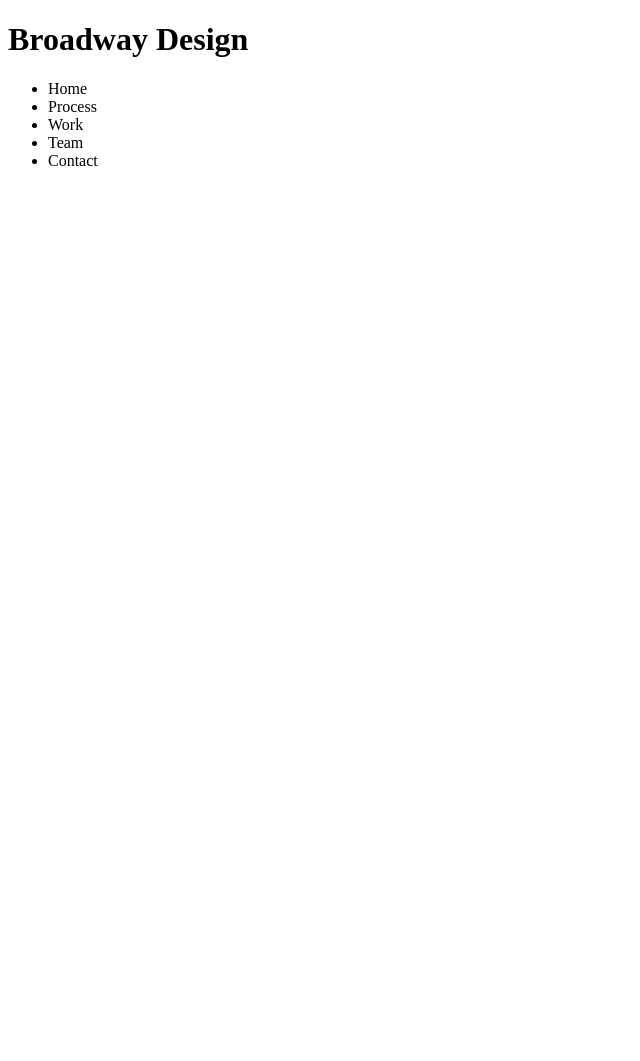
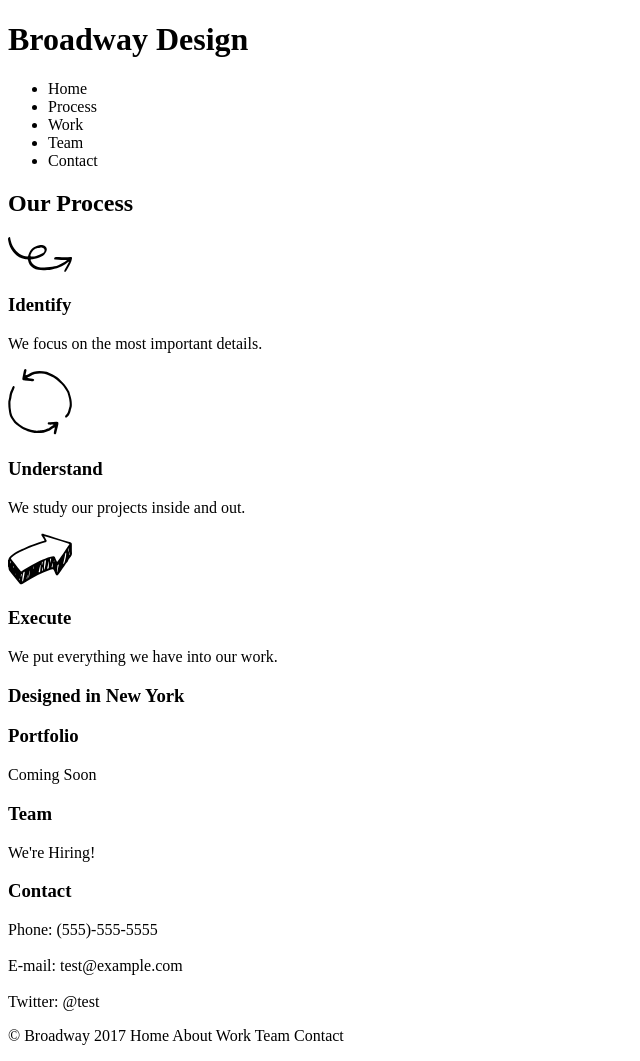
Before and after one commit to shirleyxx100/Broadway, a plain HTML site: page index.html in a window 1280 px wide. Shown: the whole page, without its empty margins (0-640 px from the left). Before the commit the page ends 800 px from the top, so only its background shows below. Drawn offline with Linux system fonts and the light colour scheme.

Commit message:
First draft html.

```diff
--- a/index.html
+++ b/index.html
@@ -7,9 +7,11 @@
   </head>
   <body>
 
+    <!-- header -->
+
     <div>
       <h1>Broadway Design</h1>
-      <div>
+      <nav>
         <ul>
           <li>Home</li>
           <li>Process</li>
@@ -17,8 +19,71 @@
           <li>Team</li>
           <li>Contact</li>
         </ul>
+      </nav>
+    </div>
+
+    <!-- Our Process -->
+
+    <div>
+      <h2>Our Process</h2>
+
+      <!-- Identity -->
+
+      <div>
+        <p><img src="./resources/images/identify.svg"/></p>
+        <h3>Identify</h3>
+        <p>We focus on the most important details.</p>
       </div>
+
+      <!-- Understand -->
+
+      <div>
+        <p><img src="./resources/images/understand.svg"/></p>
+        <h3>Understand</h3>
+        <p>We study our projects inside and out.</p>
+      </div>
+
+      <!-- Execute -->
+
+      <div>
+        <p><img src="./resources/images/execute.svg"/></p>
+        <h3>Execute</h3>
+        <p>We put everything we have into our work.</p>
+      </div>
+
     </div>
+
+    <!-- Designed in New York -->
+    <div>
+      <h3>Designed in New York</h3>
+
+      <!-- Portfolio -->
+
+      <div>
+        <h3>Portfolio</h3>
+        <p>Coming Soon</p>
+      </div>
+
+      <!-- Team -->
+
+      <div>
+        <h3>Team</h3>
+        <p>We're Hiring!</p>
+      </div>
+
+      <!-- Contact -->
+
+      <div>
+        <h3>Contact</h3>
+        <p>Phone: (555)-555-5555 <br /><br />E-mail: test@example.com<br /><br />Twitter: @test</p>
+      </div>
+
+    </div>
+
+    <!-- footer -->
+    <footer>
+      <p>&copy; Broadway 2017 Home About Work Team Contact</p>
+    </footer>
 
   </body>
 </html>
```
